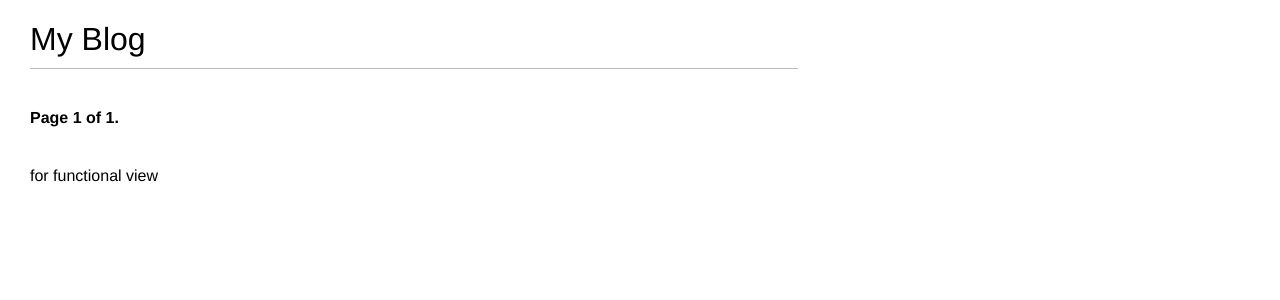
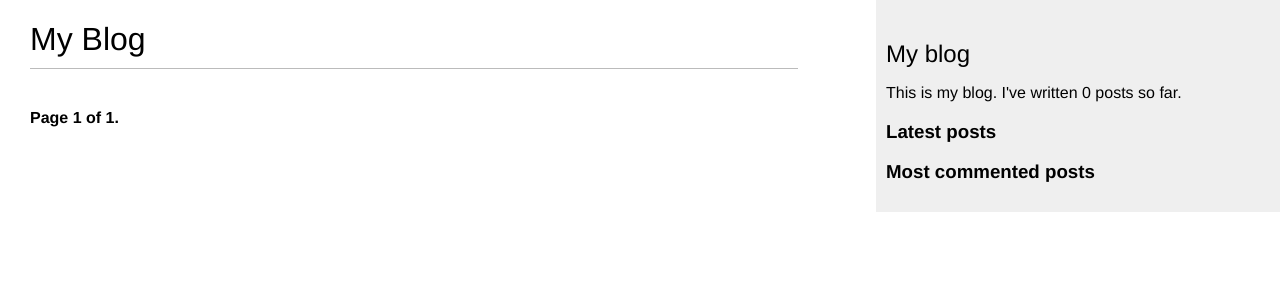
Before and after one commit to amirkh75/site-python-codes, a Django app: page /blog/ in a window 1280 px wide. Shown: the top 300 px of the page. Run offline with Django 3.2, Linux system fonts and the light colour scheme; data that the repository does not hold is empty; parts of the project's set-up code (start-up, migrations or seed data) failed here and were passed over.

Commit message:
Added custom template tags and filters for blog app.

```diff
--- a/blog/templates/blog/base.html
+++ b/blog/templates/blog/base.html
@@ -1,3 +1,4 @@
+{% load blog_tags %}
 {% load static %}
 <!DOCTYPE html>
 <html>
@@ -10,11 +11,20 @@
             {% block content %}
             {% endblock %}
         </div>
-        <!--
         <div id="sidebar">
             <h2>My blog</h2>
-            <p>This is my blog.</p>
+            <p>This is my blog. I've written {% total_posts %} posts so far.</p>
+            <h3>Latest posts</h3>
+            {% show_latest_posts 3 %}
+            <h3>Most commented posts</h3>
+            {% get_most_commented_posts as most_commented_posts %}
+            <ul>
+                {% for post in most_commented_posts %}
+                <li>
+                    <a href="{{ post.get_absolute_url }}">{{ post.title }}</a>
+                </li>
+                {% endfor %}
+            </ul>
         </div>
-        -->
     </body>
 </html>
--- a/blog/templates/blog/post/detail.html
+++ b/blog/templates/blog/post/detail.html
@@ -1,4 +1,5 @@
 {% extends "blog/base.html" %}
+{% load blog_tags %}
 
 {% block title %}{{ post.title }}{% endblock %}
 {% block content %}
@@ -6,7 +7,7 @@
     <p class="date">
         Published {{ post.publish }} by {{ post.author }}
     </p>
-    {{ post.body|linebreaks }}
+    {{ post.body|markdown }}
     <p>
         <a href="{% url "blog:post_share" post.id %}">
             Share this post
@@ -33,7 +34,7 @@
                 Comment {{ forloop.counter }} by <a href="{% url  "users:users_detail" comment.author.id %}"> {{ comment.author }} </a>  <!-- need get_absolute_url -->
                 {{ comment.created }}
             </p>
-            {{ comment.body|linebreaks }}
+            {{ comment.body|markdown }}
         </div>
         {% empty %}
         <p>There are no comments yet.</p>
--- /dev/null
+++ b/blog/templates/blog/post/latest_posts.html
@@ -0,0 +1,7 @@
+<ul>
+    {% for post in latest_posts %}
+        <li>
+            <a href="{{ post.get_absolute_url }}">{{ post.title }}</a>
+        </li>
+    {% endfor %}
+</ul>
--- a/blog/templates/blog/post/list.html
+++ b/blog/templates/blog/post/list.html
@@ -1,4 +1,6 @@
 {% extends "blog/base.html" %}
+{% load blog_tags %}
+
 {% block title %}My Blog{% endblock %}
 {% block content %}
     <h1>My Blog</h1>
@@ -13,7 +15,7 @@
         <p class="date">
             Published {{ post.publish }} by {{ post.author }}
         </p>
-        {{ post.body|truncatewords:30|linebreaks }}
+        {{ post.body|markdown|truncatewords_html:30 }}
         <p class="tags">
             Tags:
             {% for tag in post.tags.all %}
@@ -24,6 +26,6 @@
             {% endfor %}
         </p>
     {% endfor %}
-    {% include "pagination.html" with page=posts %} for functional view
+    {% include "pagination.html" with page=posts %} <!-- for functional view -->
     <!-- {% include "pagination.html" with page=page_obj %} -->
 {% endblock %}
--- /dev/null
+++ b/blog/templatetags/blog_tags.py
@@ -0,0 +1,29 @@
+from django import template
+
+
+from ..models import Post
+
+
+register = template.Library()
+
+
+@register.simple_tag
+def total_posts():
+    return Post.published.count()
+
+@register.inclusion_tag('blog/post/latest_posts.html')
+def show_latest_posts(count=5):
+    latest_posts = Post.published.order_by('-publish')[:count]
+    return {'latest_posts': latest_posts}
+
+from django.db.models import Count
+@register.simple_tag
+def get_most_commented_posts(count=5):
+    return Post.published.annotate(total_comments=Count('comments')
+                                    ).order_by('-total_comments')[:count]
+
+from django.utils.safestring import mark_safe
+import markdown
+@register.filter(name='markdown')
+def markdown_format(text):
+    return mark_safe(markdown.markdown(text))
--- a/requirements.txt
+++ b/requirements.txt
@@ -2,3 +2,4 @@ Django==3.0.14
 gunicorn==20.0.4
 psycopg2-binary==2.8.5
 django_taggit==1.2.0
+markdown==3.2.1
```
Also changed, not shown: blog/templatetags/__init__.py (added).
